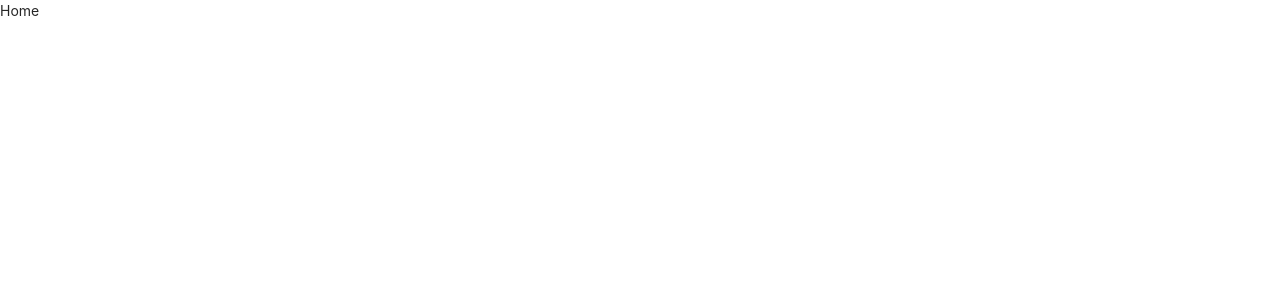
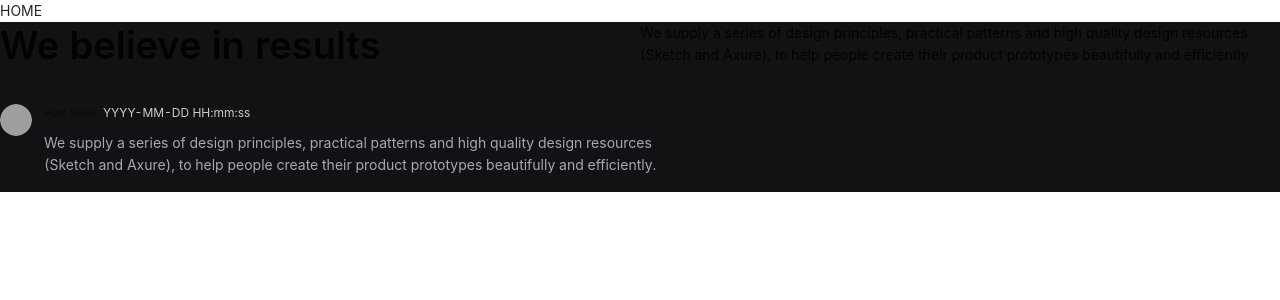
Before and after one commit to paulotolentino/curso-react-landing-page, a React (Create React App) app in the folder code/react/: page / in a window 1280 px wide. Shown: the top 300 px of the page. Built offline with nearby package versions, Linux system fonts and the light colour scheme; grey boxes are pictures that could not be loaded.

Commit message:
missing ajust of css and mockdata

```diff
--- /dev/null
+++ b/code/react/src/components/CommentsList/index.css
@@ -0,0 +1,21 @@
+.ant-comment-content-author-name,
+.ant-comment-content-author-time,
+.ant-comment-content-detail {
+  color: #a8a8b3;
+}
+
+.ant-comment-content-author {
+  height: 1.5rem;
+}
+
+.ant-comment-content-detail {
+  max-width: 40rem;
+}
+
+.comment-section {
+  background-color: #121214;
+}
+
+.ant-typography {
+  color: white;
+}
--- /dev/null
+++ b/code/react/src/components/CommentsList/index.tsx
@@ -0,0 +1,35 @@
+import { Avatar, Col, Comment, Row, Typography } from "antd";
+import "./index.css";
+
+export const CommentsList = () => {
+  return (
+    <div className="comment-section">
+      <Row className="comments-call" justify="space-between">
+        <Col span={12}>
+          <Typography.Title>We believe in results</Typography.Title>
+        </Col>
+        <Col span={12}>
+          <Typography.Text>
+            We supply a series of design principles, practical patterns and high
+            quality design resources (Sketch and Axure), to help people create
+            their product prototypes beautifully and efficiently.
+          </Typography.Text>
+        </Col>
+      </Row>
+      <Row className="comments-list">
+        <Comment
+          avatar={<Avatar src="https://joeschmoe.io/api/v1/random" />}
+          author={<p>Han Solo</p>}
+          content={
+            <p>
+              We supply a series of design principles, practical patterns and
+              high quality design resources (Sketch and Axure), to help people
+              create their product prototypes beautifully and efficiently.
+            </p>
+          }
+          datetime={<p>YYYY-MM-DD HH:mm:ss</p>}
+        />
+      </Row>
+    </div>
+  );
+};
--- a/code/react/src/pages/Home/index.tsx
+++ b/code/react/src/pages/Home/index.tsx
@@ -1,7 +1,17 @@
 import React from "react";
+import { Row } from "antd";
+
+import { CommentsList } from "../../components/CommentsList/index";
 
 type HomeType = {};
 
-const Home: React.FC<HomeType> = () => <div>Home</div>;
+const Home: React.FC<HomeType> = () => {
+  return (
+    <>
+      <Row>HOME</Row>
+      <CommentsList />
+    </>
+  );
+};
 
 export default Home;
```
